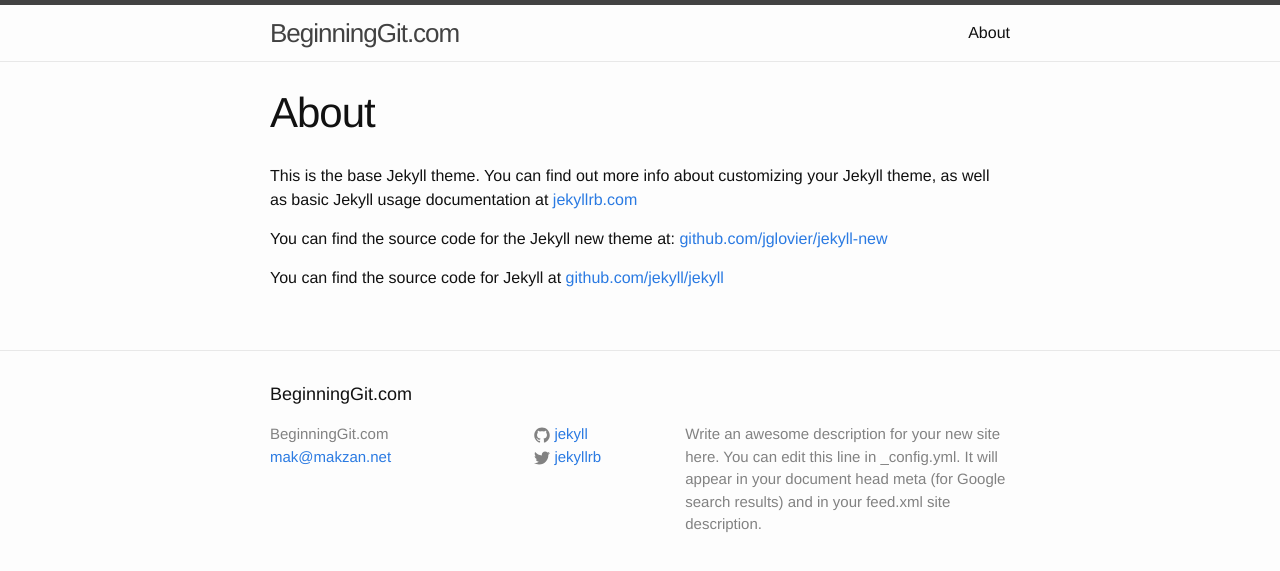
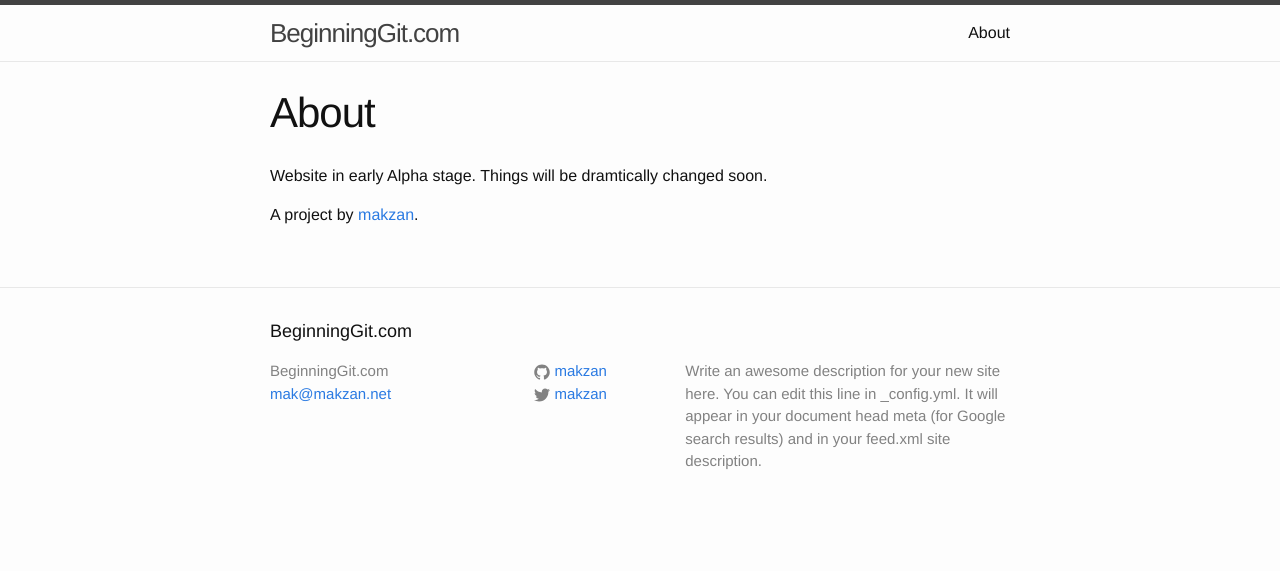
Before and after one commit to makzan/BeginningGit.com, a Jekyll site: the page built from about.md, in a window 1280 px wide. Shown: the top 571 px of the page. Built offline with Jekyll 4.4.1, drawn with Linux system fonts in a browser that asks for light colours.

```diff
--- a/_config.yml
+++ b/_config.yml
@@ -7,8 +7,8 @@ description: > # this means to ignore newlines until "baseurl:"
   Google search results) and in your feed.xml site description.
 baseurl: "" # the subpath of your site, e.g. /blog/
 url: "http://BeginningGit.com" # the base hostname & protocol for your site
-twitter_username: jekyllrb
-github_username:  jekyll
+twitter_username: makzan
+github_username:  makzan
 
 # Build settings
 markdown: kramdown
--- a/_layouts/default.html
+++ b/_layouts/default.html
@@ -1,5 +1,5 @@
 <!DOCTYPE html>
-<html>
+<html lang='en'>
 
   {% include head.html %}
 
--- a/about.md
+++ b/about.md
@@ -4,8 +4,8 @@ title: About
 permalink: /about/
 ---
 
-This is the base Jekyll theme. You can find out more info about customizing your Jekyll theme, as well as basic Jekyll usage documentation at [jekyllrb.com](http://jekyllrb.com/)
+Website in early Alpha stage. Things will be dramtically changed soon.
 
-You can find the source code for the Jekyll new theme at: [github.com/jglovier/jekyll-new](https://github.com/jglovier/jekyll-new)
+A project by [makzan].
 
-You can find the source code for Jekyll at [github.com/jekyll/jekyll](https://github.com/jekyll/jekyll)
+[makzan]: http://makzan.net
--- a/css/main.scss
+++ b/css/main.scss
@@ -50,3 +50,15 @@ $on-laptop:        800px;
         "layout",
         "syntax-highlighting"
 ;
+
+
+
+
+/********************/
+
+
+iframe {
+  border: 1px solid GREY;
+  width: 100%;
+  height: 600px;
+}
```
Also changed, not shown: _posts/2015-04-24-git-config.markdown (added, +21 -0 lines), _posts/2015-04-24-git-init.markdown (added, +39 -0 lines), _posts/2015-04-24-git-locally.md (added, +13 -0 lines), _posts/2015-04-24-git-log.markdown (added, +38 -0 lines), _posts/2015-04-24-untrack-stage.md (added, +13 -0 lines), _posts/2015-04-24-welcome-to-jekyll.markdown (deleted, +0 -25 lines).
